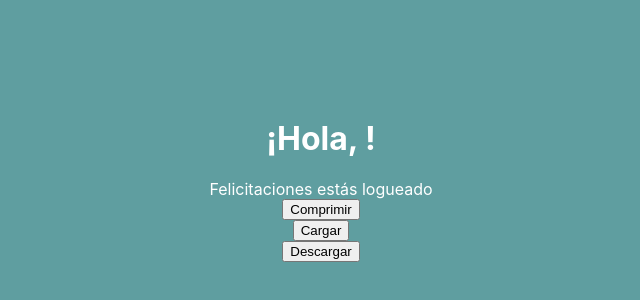
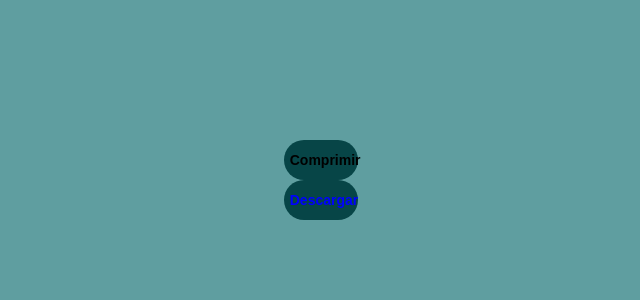
Before and after one commit to Carlos12001/cloud-drive, a React (Create React App) app in the folder client/interfaz/: page / in a window 1280 px wide. Shown: the part 220-520 px from the top of the page, without its empty margins (319-959 px from the left). Built offline with nearby package versions, Linux system fonts and the light colour scheme.

Commit message:
Configuracion

```diff
--- a/client/interfaz/src/pages/login/login.css
+++ b/client/interfaz/src/pages/login/login.css
@@ -77,3 +77,36 @@
 .home-container h1, .home-container label{
     color: white;
 }
+
+.compress-button{
+    width: 90%;
+    height: 40px;
+    border-radius: 25px;
+    border: none;
+    outline: none;
+    background: rgb(7,69,71);
+    color: black;
+    font-size: 14px;
+    font-weight: bold;
+}
+
+.download-button{
+
+    width: 90%;
+    height: 40px;
+    border-radius: 25px;
+    border: none;
+    outline: none;
+    background: rgb(7,69,71);
+    color: blue;
+    font-size: 14px;
+    font-weight: bold;
+
+}
+
+.compress-button-container{
+    display: flex;
+    justify-content: left;
+    align-items: left;
+    margin-top: 20px
+}
--- a/client/interfaz/src/pages/login/login.js
+++ b/client/interfaz/src/pages/login/login.js
@@ -71,15 +71,13 @@ const Login = () => {
         <div className='login-container'>
             { isLogin ?
             <div className='home-container'>
-            <h1>¡Hola, {user}!</h1>
-            <label>Felicitaciones estás logueado</label>
-            <button>
+
+            <button className='compress-button'>
+
                 Comprimir
             </button>
-            <button>
-                Cargar
-            </button>
-            <button>
+
+            <button className='download-button' >
                 Descargar
             </button>
             </div>
@@ -120,7 +118,7 @@ const Login = () => {
 
             }
             <div className='submit-button-container'>
-                <button onClick={handleSubmit} className='submit-button-container'>
+                <button onClick={handleSubmit} className='submit-button'>
                     Ingresar
                 </button>
 
```
